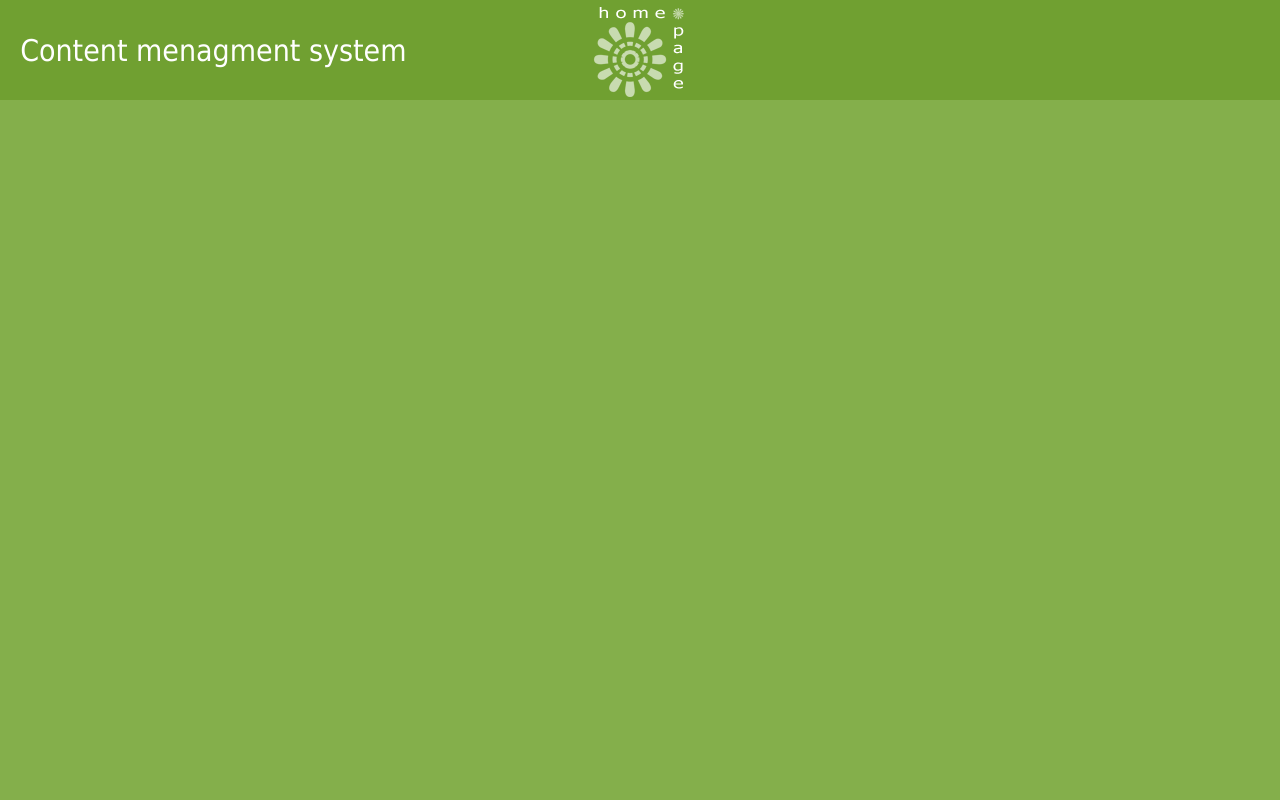
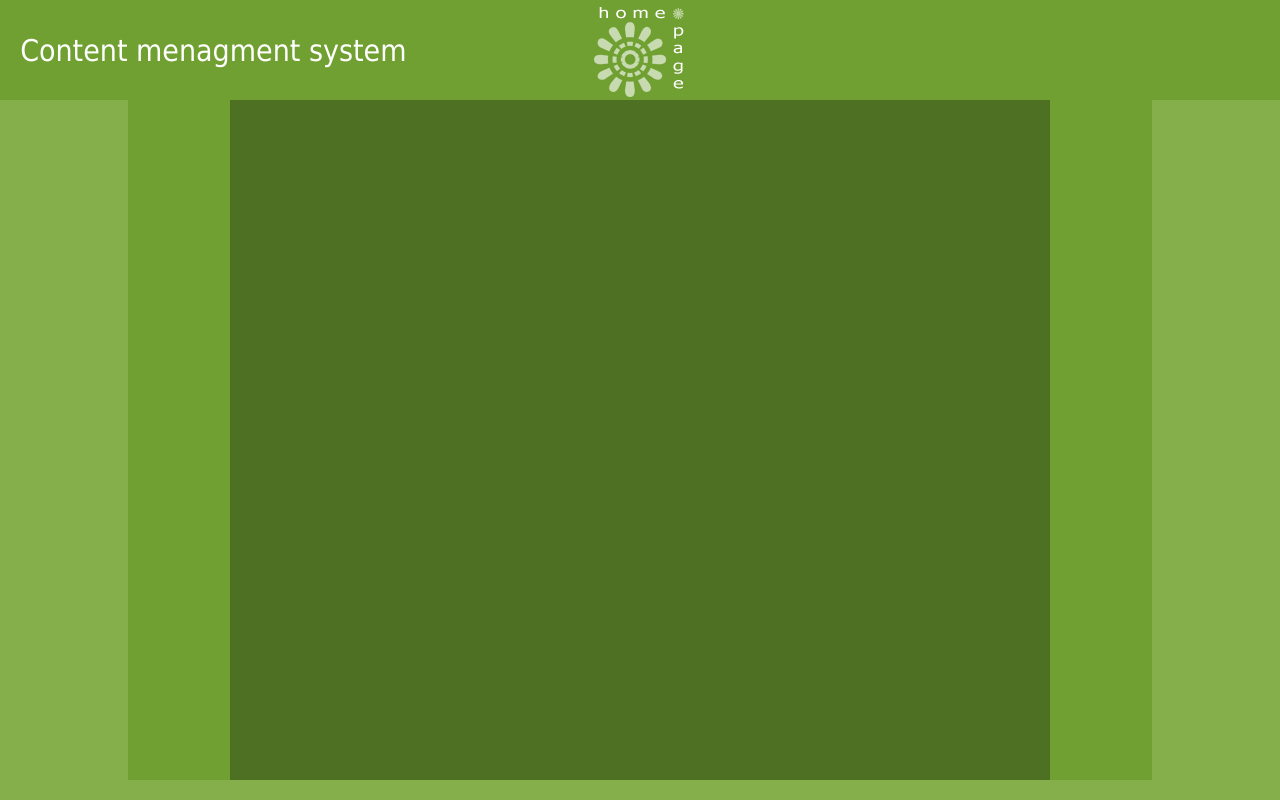
Before and after one commit to Czysty-las/Czysty-las-mark2, a PHP site: page /Views/News/NewsListView.php in a window 1280 px wide. Run offline with PHP 8.4, Linux system fonts and the light colour scheme; some libraries are stand-ins or nearby versions.

Commit message:
Prace nad newsami

```diff
--- a/public_html/Views/News/NewsListView.php
+++ b/public_html/Views/News/NewsListView.php
@@ -2,6 +2,12 @@
     <?php include _ROOT_PATH . DIRECTORY_SEPARATOR . 'Views' . DIRECTORY_SEPARATOR . 'ContentManagementSystemParts' . DIRECTORY_SEPARATOR . 'Head.html'; ?>
     <body>
         <?php include _ROOT_PATH . DIRECTORY_SEPARATOR . 'Views' . DIRECTORY_SEPARATOR . 'ContentManagementSystemParts' . DIRECTORY_SEPARATOR . 'Label.php'; ?>
+        <div class="newsModule">
+            <div class="newsList">
+                <div class="newsItem">
 
+                </div>
+            </div>
+        </div>
     </body>
 </html>
--- a/public_html/Views/Styles/CMSstyle.css
+++ b/public_html/Views/Styles/CMSstyle.css
@@ -499,6 +499,35 @@ a:hover
 
 /*<editor-fold desc="Newsy" defaultstate="collapsed">*/
 
+.newsModule
+{
+    width: 80%;
+    height: 85%;
+    background-color: #70a031;
+
+    margin: 0px auto;
+}
+
+@media screen and (max-height: 790px )
+{
+    .newsModule
+    {
+        height: 660px;
+    }
+}
+
+.newsList
+{
+    width: 80%;
+    height: 100%;
+    margin: 0 auto;
+    background-color: rgba(0, 0, 0, 0.3);
+}
+
+.newsItem
+{
+
+}
 
 
 /*</editor-fold>*/
--- a/public_html/index.php
+++ b/public_html/index.php
@@ -47,9 +47,7 @@ if ($_GET['page'] == 'CMS') {
     }
 
 // </editor-fold>
-
     if (isset($_SESSION['User'])) {
-        // <editor-fold desc="Akcje" defaultstate="collapsed">
         //  Wywołanie widoku dodawanbia/edytowania
         //  Wywołanie zapytania usuwania.
         if (isset($_GET['action'])) {
@@ -75,7 +73,6 @@ if ($_GET['page'] == 'CMS') {
                     $_SESSION['usersC']->Create();
                     break;
                 // </editor-fold>
-
                 // <editor-fold desc="Akcje Newsów" defaultstate="collapsed">
                 case 'list_news';
                     $_SESSION['newsC']->Read();
@@ -124,7 +121,6 @@ if ($_GET['page'] == 'CMS') {
     } else {
         include _ROOT_PATH . DIRECTORY_SEPARATOR . 'Views' . DIRECTORY_SEPARATOR . 'LogInView.php';
     }
-    // </editor-fold>
 } else {
 
 }
```
